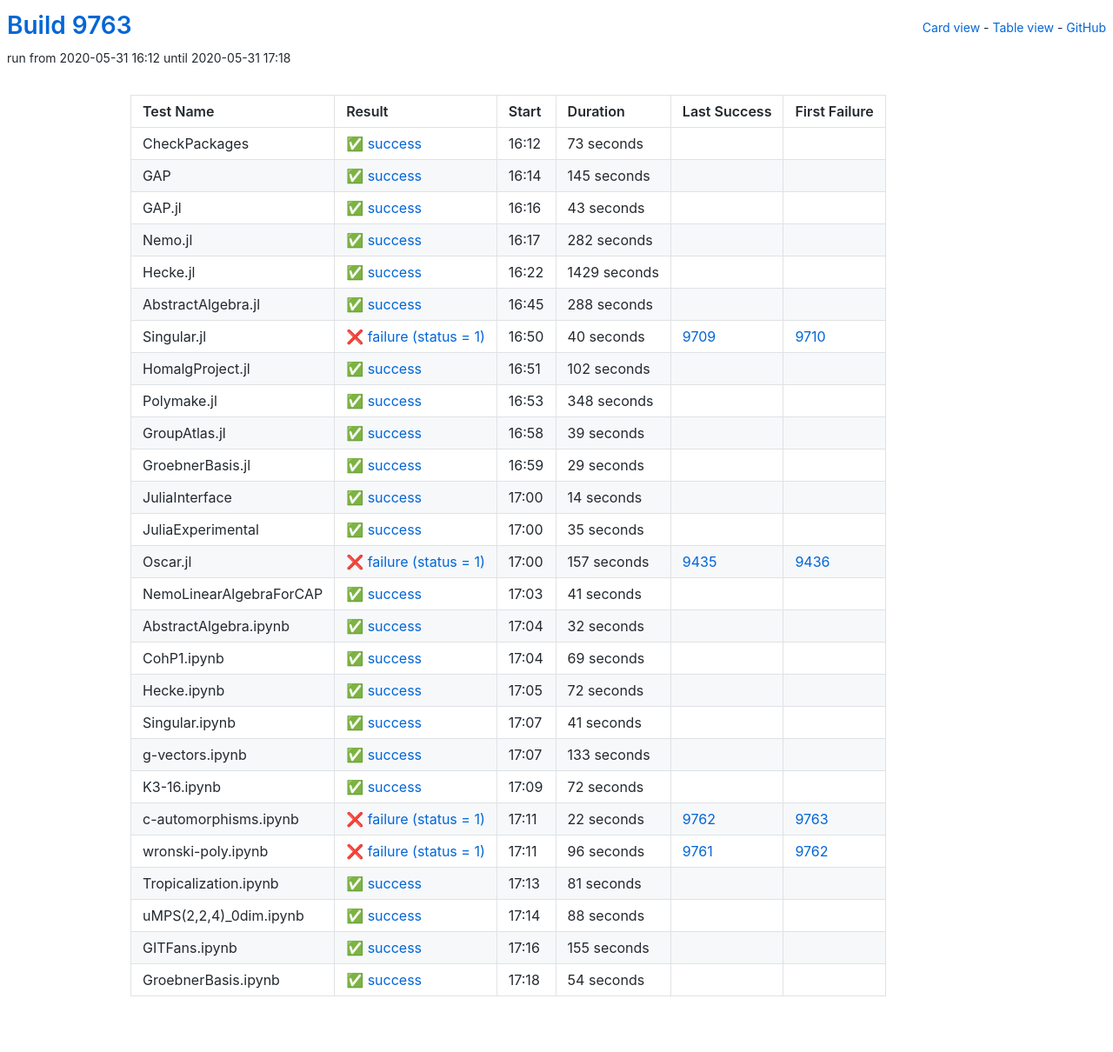
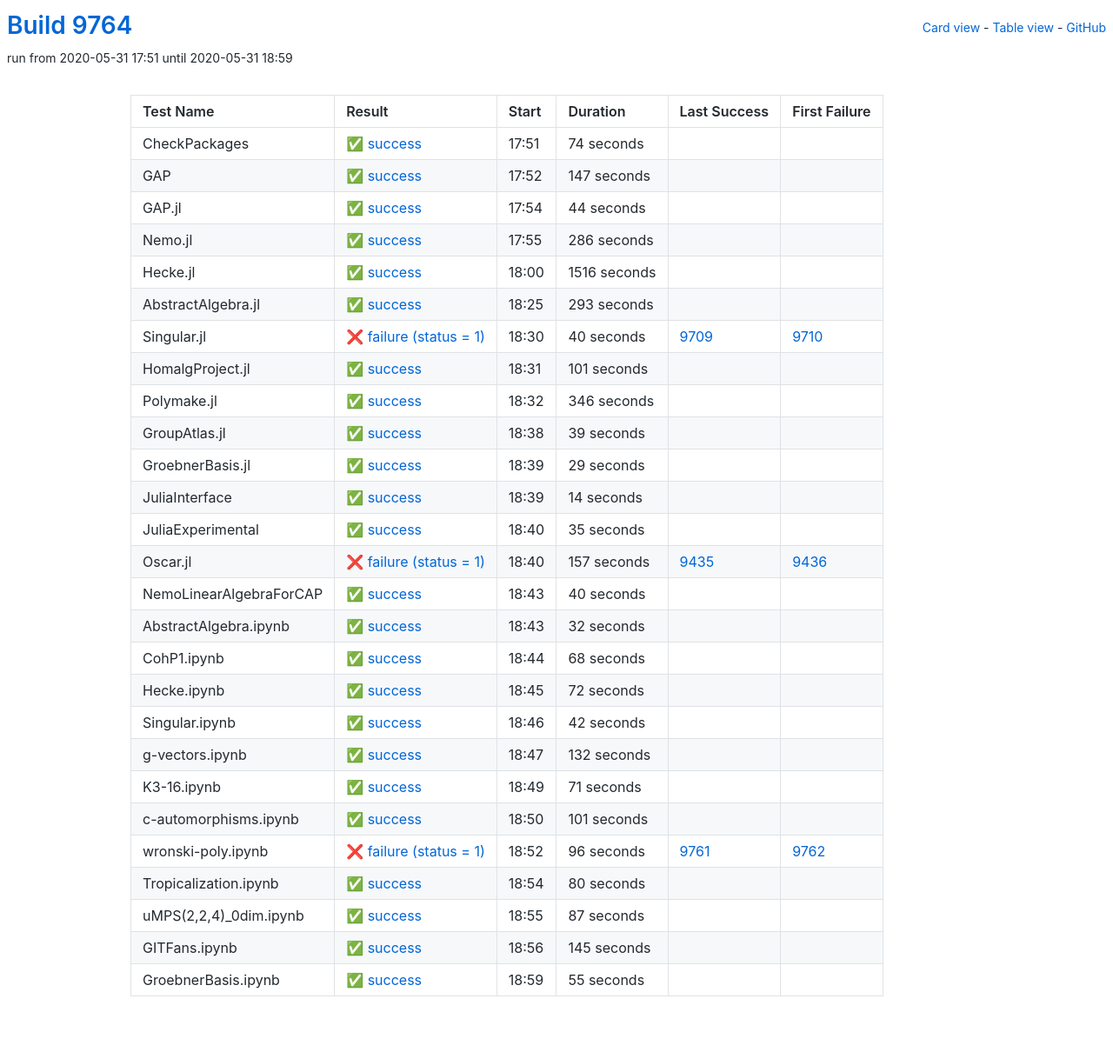
Before and after one commit to oscar-system/oscar-ci-status, a Jekyll site: the page built from table.html, in a window 1280 px wide. Shown: the whole page at 87% size. Built offline with Jekyll 4.4.1, drawn with Linux system fonts in a browser that asks for light colours.

Commit message:
Build 9764

```diff
--- a/_data/ci.yml
+++ b/_data/ci.yml
@@ -1,77 +1,77 @@
-build: 9763
-build_url: https://oscarci.mathematik.uni-kl.de/job/oscar/9763/
+build: 9764
+build_url: https://oscarci.mathematik.uni-kl.de/job/oscar/9764/
 job: oscar
 tests:
-- duration: 73
+- duration: 74
   exitcode: 0
   first_failure: false
   first_failure_url: null
   id: checkpackages
   last_success: false
   last_success_url: null
-  log: https://oscarci.mathematik.uni-kl.de/job/oscar/9763/artifact/logs/build-9763/CheckPackages.log
+  log: https://oscarci.mathematik.uni-kl.de/job/oscar/9764/artifact/logs/build-9764/CheckPackages.log
   name: CheckPackages
-  start: 2020-05-31 16:12
+  start: 2020-05-31 17:51
   status: success
   success: true
-- duration: 145
+- duration: 147
   exitcode: 0
   first_failure: false
   first_failure_url: null
   id: gap
   last_success: false
   last_success_url: null
-  log: https://oscarci.mathematik.uni-kl.de/job/oscar/9763/artifact/logs/build-9763/GAP.log
+  log: https://oscarci.mathematik.uni-kl.de/job/oscar/9764/artifact/logs/build-9764/GAP.log
   name: GAP
-  start: 2020-05-31 16:14
+  start: 2020-05-31 17:52
   status: success
   success: true
-- duration: 43
+- duration: 44
   exitcode: 0
   first_failure: false
   first_failure_url: null
   id: gap-jl
   last_success: false
   last_success_url: null
-  log: https://oscarci.mathematik.uni-kl.de/job/oscar/9763/artifact/logs/build-9763/GAP.jl.log
+  log: https://oscarci.mathematik.uni-kl.de/job/oscar/9764/artifact/logs/build-9764/GAP.jl.log
   name: GAP.jl
-  start: 2020-05-31 16:16
+  start: 2020-05-31 17:54
   status: success
   success: true
-- duration: 282
+- duration: 286
   exitcode: 0
   first_failure: false
   first_failure_url: null
   id: nemo-jl
   last_success: false
   last_success_url: null
-  log: https://oscarci.mathematik.uni-kl.de/job/oscar/9763/artifact/logs/build-9763/Nemo.jl.log
+  log: https://oscarci.mathematik.uni-kl.de/job/oscar/9764/artifact/logs/build-9764/Nemo.jl.log
   name: Nemo.jl
-  start: 2020-05-31 16:17
+  start: 2020-05-31 17:55
   status: success
   success: true
-- duration: 1429
+- duration: 1516
   exitcode: 0
   first_failure: false
   first_failure_url: null
   id: hecke-jl
   last_success: false
   last_success_url: null
-  log: https://oscarci.mathematik.uni-kl.de/job/oscar/9763/artifact/logs/build-9763/Hecke.jl.log
+  log: https://oscarci.mathematik.uni-kl.de/job/oscar/9764/artifact/logs/build-9764/Hecke.jl.log
   name: Hecke.jl
-  start: 2020-05-31 16:22
+  start: 2020-05-31 18:00
   status: success
   success: true
-- duration: 288
+- duration: 293
   exitcode: 0
   first_failure: false
   first_failure_url: null
   id: abstractalgebra-jl
   last_success: false
   last_success_url: null
-  log: https://oscarci.mathematik.uni-kl.de/job/oscar/9763/artifact/logs/build-9763/AbstractAlgebra.jl.log
+  log: https://oscarci.mathematik.uni-kl.de/job/oscar/9764/artifact/logs/build-9764/AbstractAlgebra.jl.log
   name: AbstractAlgebra.jl
-  start: 2020-05-31 16:45
+  start: 2020-05-31 18:25
   status: success
   success: true
 - duration: 40
@@ -81,33 +81,33 @@
   id: singular-jl
   last_success: 9709
   last_success_url: https://oscarci.mathematik.uni-kl.de/job/oscar/9709/
-  log: https://oscarci.mathematik.uni-kl.de/job/oscar/9763/artifact/logs/build-9763/Singular.jl.log
+  log: https://oscarci.mathematik.uni-kl.de/job/oscar/9764/artifact/logs/build-9764/Singular.jl.log
   name: Singular.jl
-  start: 2020-05-31 16:50
+  start: 2020-05-31 18:30
   status: failure
   success: false
-- duration: 102
+- duration: 101
   exitcode: 0
   first_failure: false
   first_failure_url: null
   id: homalgproject-jl
   last_success: false
   last_success_url: null
-  log: https://oscarci.mathematik.uni-kl.de/job/oscar/9763/artifact/logs/build-9763/HomalgProject.jl.log
+  log: https://oscarci.mathematik.uni-kl.de/job/oscar/9764/artifact/logs/build-9764/HomalgProject.jl.log
   name: HomalgProject.jl
-  start: 2020-05-31 16:51
+  start: 2020-05-31 18:31
   status: success
   success: true
-- duration: 348
+- duration: 346
   exitcode: 0
   first_failure: false
   first_failure_url: null
   id: polymake-jl
   last_success: false
   last_success_url: null
-  log: https://oscarci.mathematik.uni-kl.de/job/oscar/9763/artifact/logs/build-9763/Polymake.jl.log
+  log: https://oscarci.mathematik.uni-kl.de/job/oscar/9764/artifact/logs/build-9764/Polymake.jl.log
   name: Polymake.jl
-  start: 2020-05-31 16:53
+  start: 2020-05-31 18:32
   status: success
   success: true
 - duration: 39
@@ -117,9 +117,9 @@
   id: groupatlas-jl
   last_success: false
   last_success_url: null
-  log: https://oscarci.mathematik.uni-kl.de/job/oscar/9763/artifact/logs/build-9763/GroupAtlas.jl.log
+  log: https://oscarci.mathematik.uni-kl.de/job/oscar/9764/artifact/logs/build-9764/GroupAtlas.jl.log
   name: GroupAtlas.jl
-  start: 2020-05-31 16:58
+  start: 2020-05-31 18:38
   status: success
   success: true
 - duration: 29
@@ -129,9 +129,9 @@
   id: groebnerbasis-jl
   last_success: false
   last_success_url: null
-  log: https://oscarci.mathematik.uni-kl.de/job/oscar/9763/artifact/logs/build-9763/GroebnerBasis.jl.log
+  log: https://oscarci.mathematik.uni-kl.de/job/oscar/9764/artifact/logs/build-9764/GroebnerBasis.jl.log
   name: GroebnerBasis.jl
-  start: 2020-05-31 16:59
+  start: 2020-05-31 18:39
   status: success
   success: true
 - duration: 14
@@ -141,9 +141,9 @@
   id: juliainterface
   last_success: false
   last_success_url: null
-  log: https://oscarci.mathematik.uni-kl.de/job/oscar/9763/artifact/logs/build-9763/JuliaInterface.log
+  log: https://oscarci.mathematik.uni-kl.de/job/oscar/9764/artifact/logs/build-9764/JuliaInterface.log
   name: JuliaInterface
-  start: 2020-05-31 17:00
+  start: 2020-05-31 18:39
   status: success
   success: true
 - duration: 35
@@ -153,9 +153,9 @@
   id: juliaexperimental
   last_success: false
   last_success_url: null
-  log: https://oscarci.mathematik.uni-kl.de/job/oscar/9763/artifact/logs/build-9763/JuliaExperimental.log
+  log: https://oscarci.mathematik.uni-kl.de/job/oscar/9764/artifact/logs/build-9764/JuliaExperimental.log
   name: JuliaExperimental
-  start: 2020-05-31 17:00
+  start: 2020-05-31 18:40
   status: success
   success: true
 - duration: 157
@@ -165,21 +165,21 @@
   id: oscar-jl
   last_success: 9435
   last_success_url: https://oscarci.mathematik.uni-kl.de/job/oscar/9435/
-  log: https://oscarci.mathematik.uni-kl.de/job/oscar/9763/artifact/logs/build-9763/Oscar.jl.log
+  log: https://oscarci.mathematik.uni-kl.de/job/oscar/9764/artifact/logs/build-9764/Oscar.jl.log
   name: Oscar.jl
-  start: 2020-05-31 17:00
+  start: 2020-05-31 18:40
   status: failure
   success: false
-- duration: 41
+- duration: 40
   exitcode: 0
   first_failure: false
   first_failure_url: null
   id: nemolinearalgebraforcap
   last_success: false
   last_success_url: null
-  log: https://oscarci.mathematik.uni-kl.de/job/oscar/9763/artifact/logs/build-9763/NemoLinearAlgebraForCAP.log
+  log: https://oscarci.mathematik.uni-kl.de/job/oscar/9764/artifact/logs/build-9764/NemoLinearAlgebraForCAP.log
   name: NemoLinearAlgebraForCAP
-  start: 2020-05-31 17:03
+  start: 2020-05-31 18:43
   status: success
   success: true
 - duration: 32
@@ -189,21 +189,21 @@
   id: abstractalgebra-ipynb
   last_success: false
   last_success_url: null
-  log: https://oscarci.mathematik.uni-kl.de/job/oscar/9763/artifact/logs/build-9763/AbstractAlgebra.ipynb.log
+  log: https://oscarci.mathematik.uni-kl.de/job/oscar/9764/artifact/logs/build-9764/AbstractAlgebra.ipynb.log
   name: AbstractAlgebra.ipynb
-  start: 2020-05-31 17:04
+  start: 2020-05-31 18:43
   status: success
   success: true
-- duration: 69
+- duration: 68
   exitcode: 0
   first_failure: false
   first_failure_url: null
   id: cohp1-ipynb
   last_success: false
   last_success_url: null
-  log: https://oscarci.mathematik.uni-kl.de/job/oscar/9763/artifact/logs/build-9763/CohP1.ipynb.log
+  log: https://oscarci.mathematik.uni-kl.de/job/oscar/9764/artifact/logs/build-9764/CohP1.ipynb.log
   name: CohP1.ipynb
-  start: 2020-05-31 17:04
+  start: 2020-05-31 18:44
   status: success
   success: true
 - duration: 72
@@ -213,59 +213,59 @@
   id: hecke-ipynb
   last_success: false
   last_success_url: null
-  log: https://oscarci.mathematik.uni-kl.de/job/oscar/9763/artifact/logs/build-9763/Hecke.ipynb.log
+  log: https://oscarci.mathematik.uni-kl.de/job/oscar/9764/artifact/logs/build-9764/Hecke.ipynb.log
   name: Hecke.ipynb
-  start: 2020-05-31 17:05
+  start: 2020-05-31 18:45
   status: success
   success: true
-- duration: 41
+- duration: 42
   exitcode: 0
   first_failure: false
   first_failure_url: null
   id: singular-ipynb
   last_success: false
   last_success_url: null
-  log: https://oscarci.mathematik.uni-kl.de/job/oscar/9763/artifact/logs/build-9763/Singular.ipynb.log
+  log: https://oscarci.mathematik.uni-kl.de/job/oscar/9764/artifact/logs/build-9764/Singular.ipynb.log
   name: Singular.ipynb
-  start: 2020-05-31 17:07
+  start: 2020-05-31 18:46
   status: success
   success: true
-- duration: 133
+- duration: 132
   exitcode: 0
   first_failure: false
   first_failure_url: null
   id: g-vectors-ipynb
   last_success: false
   last_success_url: null
-  log: https://oscarci.mathematik.uni-kl.de/job/oscar/9763/artifact/logs/build-9763/g-vectors.ipynb.log
+  log: https://oscarci.mathematik.uni-kl.de/job/oscar/9764/artifact/logs/build-9764/g-vectors.ipynb.log
   name: g-vectors.ipynb
-  start: 2020-05-31 17:07
+  start: 2020-05-31 18:47
   status: success
   success: true
-- duration: 72
+- duration: 71
   exitcode: 0
   first_failure: false
   first_failure_url: null
   id: k3-16-ipynb
   last_success: false
   last_success_url: null
-  log: https://oscarci.mathematik.uni-kl.de/job/oscar/9763/artifact/logs/build-9763/K3-16.ipynb.log
+  log: https://oscarci.mathematik.uni-kl.de/job/oscar/9764/artifact/logs/build-9764/K3-16.ipynb.log
   name: K3-16.ipynb
-  start: 2020-05-31 17:09
+  start: 2020-05-31 18:49
   status: success
   success: true
-- duration: 22
-  exitcode: 1
-  first_failure: 9763
-  first_failure_url: https://oscarci.mathematik.uni-kl.de/job/oscar/9763/
+- duration: 101
+  exitcode: 0
+  first_failure: false
+  first_failure_url: null
   id: c-automorphisms-ipynb
-  last_success: 9762
-  last_success_url: https://oscarci.mathematik.uni-kl.de/job/oscar/9762/
-  log: https://oscarci.mathematik.uni-kl.de/job/oscar/9763/artifact/logs/build-9763/c-automorphisms.ipynb.log
+  last_success: false
+  last_success_url: null
+  log: https://oscarci.mathematik.uni-kl.de/job/oscar/9764/artifact/logs/build-9764/c-automorphisms.ipynb.log
   name: c-automorphisms.ipynb
-  start: 2020-05-31 17:11
-  status: failure
-  success: false
+  start: 2020-05-31 18:50
+  status: success
+  success: true
 - duration: 96
   exitcode: 1
   first_failure: 9762
@@ -273,56 +273,56 @@
   id: wronski-poly-ipynb
   last_success: 9761
   last_success_url: https://oscarci.mathematik.uni-kl.de/job/oscar/9761/
-  log: https://oscarci.mathematik.uni-kl.de/job/oscar/9763/artifact/logs/build-9763/wronski-poly.ipynb.log
+  log: https://oscarci.mathematik.uni-kl.de/job/oscar/9764/artifact/logs/build-9764/wronski-poly.ipynb.log
   name: wronski-poly.ipynb
-  start: 2020-05-31 17:11
+  start: 2020-05-31 18:52
   status: failure
   success: false
-- duration: 81
+- duration: 80
   exitcode: 0
   first_failure: false
   first_failure_url: null
   id: tropicalization-ipynb
   last_success: false
   last_success_url: null
-  log: https://oscarci.mathematik.uni-kl.de/job/oscar/9763/artifact/logs/build-9763/Tropicalization.ipynb.log
+  log: https://oscarci.mathematik.uni-kl.de/job/oscar/9764/artifact/logs/build-9764/Tropicalization.ipynb.log
   name: Tropicalization.ipynb
-  start: 2020-05-31 17:13
+  start: 2020-05-31 18:54
   status: success
   success: true
-- duration: 88
+- duration: 87
   exitcode: 0
   first_failure: false
   first_failure_url: null
   id: umps-2-2-4-0dim-ipynb
   last_success: false
   last_success_url: null
-  log: https://oscarci.mathematik.uni-kl.de/job/oscar/9763/artifact/logs/build-9763/uMPS-2-2-4-_0dim.ipynb.log
+  log: https://oscarci.mathematik.uni-kl.de/job/oscar/9764/artifact/logs/build-9764/uMPS-2-2-4-_0dim.ipynb.log
   name: uMPS(2,2,4)_0dim.ipynb
-  start: 2020-05-31 17:14
+  start: 2020-05-31 18:55
   status: success
   success: true
-- duration: 155
+- duration: 145
   exitcode: 0
   first_failure: false
   first_failure_url: null
   id: gitfans-ipynb
   last_success: false
   last_success_url: null
-  log: https://oscarci.mathematik.uni-kl.de/job/oscar/9763/artifact/logs/build-9763/GITFans.ipynb.log
+  log: https://oscarci.mathematik.uni-kl.de/job/oscar/9764/artifact/logs/build-9764/GITFans.ipynb.log
   name: GITFans.ipynb
-  start: 2020-05-31 17:16
+  start: 2020-05-31 18:56
   status: success
   success: true
-- duration: 54
+- duration: 55
   exitcode: 0
   first_failure: false
   first_failure_url: null
   id: groebnerbasis-ipynb
   last_success: false
   last_success_url: null
-  log: https://oscarci.mathematik.uni-kl.de/job/oscar/9763/artifact/logs/build-9763/GroebnerBasis.ipynb.log
+  log: https://oscarci.mathematik.uni-kl.de/job/oscar/9764/artifact/logs/build-9764/GroebnerBasis.ipynb.log
   name: GroebnerBasis.ipynb
-  start: 2020-05-31 17:18
+  start: 2020-05-31 18:59
   status: success
   success: true
```
Also changed, not shown: README.md.
